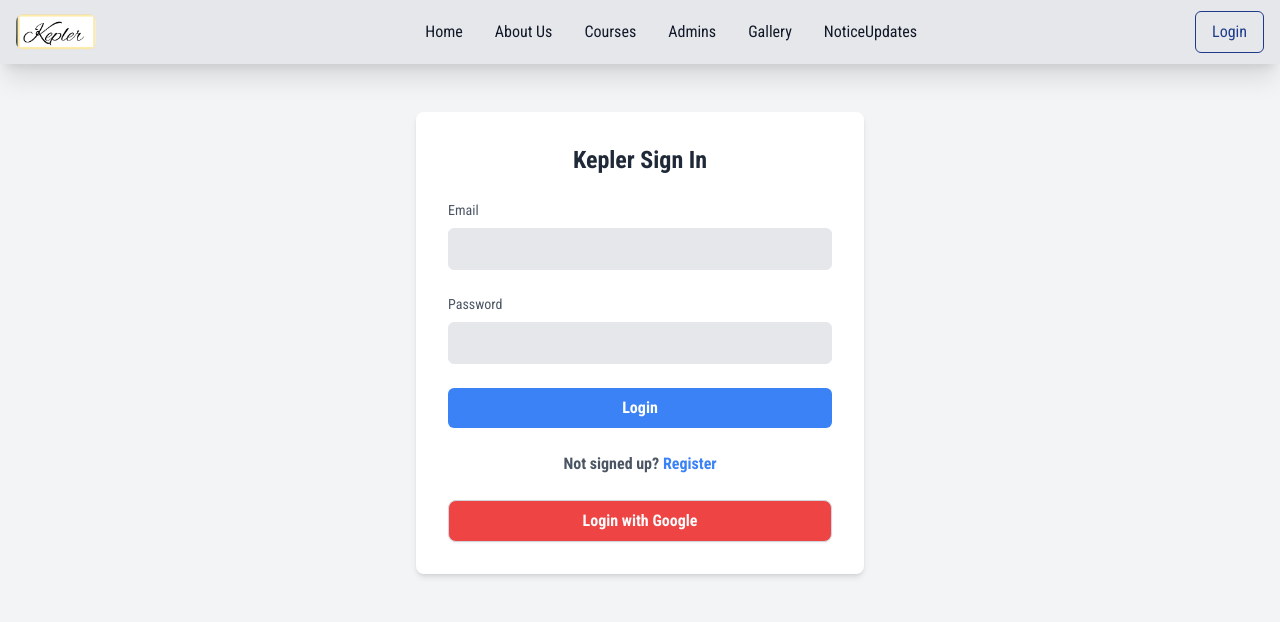
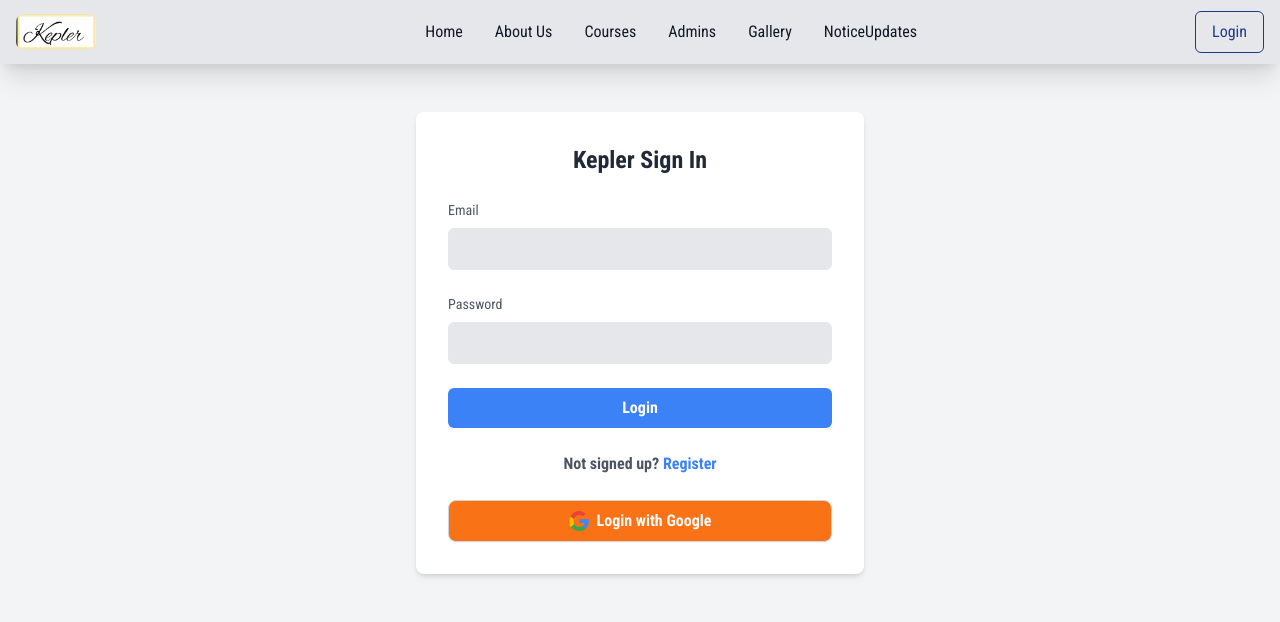
Before and after one commit to MFHIITP/Kepler_Frontend, a React (Vite) app: page /login in a window 1280 px wide. Shown: the top 622 px of the page. Built offline with nearby package versions, Linux system fonts and the light colour scheme.

Commit message:
major fixes

```diff
--- a/src/Components/Library.tsx
+++ b/src/Components/Library.tsx
@@ -71,7 +71,11 @@
       formData.append("image", pdfFile);
 
       try {
-        const { data } = await api.post(apiRoutes.imagePosting, formData);
+        const { data } = await api.post(apiRoutes.imagePosting, formData, {
+          headers: {
+            "Content-Type": "multipart/form-data"
+          }
+        });
         console.log(data);
         if (data.url) {
           bookurl = data.url;
--- a/src/Components/Login.tsx
+++ b/src/Components/Login.tsx
@@ -9,7 +9,7 @@
   const [email, setEmail] = useState("");
   const [password, setPassword] = useState("");
   const [loading, setLoading] = useState(false);
-  const server_addr = import.meta.env.VITE_SERV_ADDR
+  const server_addr = import.meta.env.VITE_SERV_ADDR;
   const navigate = useNavigate();
 
   useEffect(() => {
@@ -25,9 +25,9 @@
     event.preventDefault();
     setLoading(true);
     const response = await api.post(apiRoutes.auth.login.signInLogin, {
-        email: email,
-        password: password,
-      });
+      email: email,
+      password: password,
+    });
 
     if (response.status === 200) {
       const data = await response.data;
@@ -35,25 +35,25 @@
       if (data.accessToken != null && data.refreshToken != null) {
         setLoading(false);
         Cookies.set("AccessToken", data.accessToken, {
-          path: '/',
+          path: "/",
           secure: true,
-          sameSite: 'None'
-        })
+          sameSite: "None",
+        });
         Cookies.set("RefreshToken", data.refreshToken, {
-          path: '/',
+          path: "/",
           secure: true,
-          sameSite: 'None'
-        })
+          sameSite: "None",
+        });
         Cookies.set("ProfileInfo", JSON.stringify(data.profileinfo), {
-          path: '/',
+          path: "/",
           secure: true,
-          sameSite: 'None'
-        })
+          sameSite: "None",
+        });
         localStorage.setItem(
           "toast_message",
           `Login Successful! Welcome to Kepler ${data.profileinfo.name}`
         );
-        window.location.href = '/';
+        window.location.href = "/";
       }
     } else {
       setLoading(false);
@@ -132,8 +132,32 @@
         <div className="mt-6">
           <button
             onClick={handleGoogleLogin}
-            className="flex items-center justify-center w-full py-2 space-x-2 font-semibold text-gray-50 bg-red-500 hover:bg-red-700 rounded-lg border border-gray-300 shadow-sm focus:ring-2 focus:ring-blue-500 focus:outline-none"
+            className="flex items-center justify-center w-full py-2 space-x-2 font-semibold text-gray-50 bg-orange-500 hover:bg-orange-700 rounded-lg border border-gray-300 shadow-sm focus:ring-2 focus:ring-blue-500 focus:outline-none"
           >
+            {/* Google logo */}
+            <svg
+              className="w-5 h-5"
+              viewBox="0 0 533.5 544.3"
+              xmlns="http://www.w3.org/2000/svg"
+            >
+              <path
+                fill="#4285F4"
+                d="M533.5 278.4c0-17.6-1.6-34.5-4.7-50.9H272v96.4h147.1c-6.4 34.6-25.2 64.1-53.6 83.7v69.4h86.7c50.7-46.7 80.3-115.4 80.3-198.6z"
+              />
+              <path
+                fill="#34A853"
+                d="M272 544.3c72.2 0 132.8-23.8 177-64.6l-86.7-69.4c-24.1 16.2-55 25.8-90.3 25.8-69 0-127.5-46.6-148.4-109.1H36.1v68.5c44.5 88.2 135.4 148.8 235.9 148.8z"
+              />
+              <path
+                fill="#FBBC05"
+                d="M123.6 326.9c-10.6-31.4-10.6-65.7 0-97.1V161.3H36.1c-43.7 87.3-43.7 190.6 0 277.9l87.5-68.3z"
+              />
+              <path
+                fill="#EA4335"
+                d="M272 107.7c37.8 0 71.7 13 98.5 34.9l74-72.1C386.6 25.3 327.1 0 272 0 171.5 0 80.6 60.6 36.1 148.8l87.5 68.3C144.5 154.3 203 107.7 272 107.7z"
+              />
+            </svg>
+
             <span>Login with Google</span>
           </button>
         </div>
--- a/src/Components/Talk.tsx
+++ b/src/Components/Talk.tsx
@@ -37,7 +37,7 @@
   const [group, setGroup] = useState(groupNumber);
   const [opendetails, setOpendetails] = useState(false);
   const [message, setMessage] = useState("");
-  const [file, setFile] = useState({});
+  const [file, setFile] = useState<File | undefined>();
   const [allmessages, setAllmessages] = useState([]);
   const [Socket, setSocket] = useState<WebSocket | null>(null);
   const [loading, setLoading] = useState(true);
@@ -88,7 +88,7 @@
     localStorage.setItem("before_url", "image/upload/v1735395980");
     navigate(`/readbook/${newurl}`);
   };
-  const handleSubmit = async (event) => {
+  const handleSubmit = async (event: React.FormEvent<HTMLFormElement> | React.KeyboardEvent<HTMLTextAreaElement>) => {
     event.preventDefault(); // Prevents the page from refreshing
 
     if (Socket) {
@@ -101,7 +101,12 @@
         const imageform = new FormData();
         imageform.append("name", details.name);
         imageform.append("image", file);
-        const response = await api.post(apiRoutes.imagePosting, imageform);
+        console.log(imageform);
+        const response = await api.post(apiRoutes.imagePosting, imageform, {
+          headers: {
+            "Content-Type": "multipart/form-data"
+          }
+        });
         console.log(response);
         const resp = await response.data;
         formdata.append("image", resp.url);
@@ -126,7 +131,7 @@
       Socket.send(JSON.stringify(socketdata));
     }
     setMessage("");
-    setFile({});
+    setFile(undefined);
   };
 
   const handleDelete = async (posts, index) => {
@@ -298,11 +303,11 @@
               <div className="relative flex items-center cursor-pointer w-full bg-blue-800 rounded-lg hover:bg-blue-700 transition duration-200">
                 <input
                   type="file"
-                  onChange={(e) => setFile(e.target.files[0])}
+                  onChange={(e: React.ChangeEvent<HTMLInputElement>) => setFile(e.target.files?.[0])}
                   className="absolute inset-0 opacity-0 cursor-pointer"
                 />
                 <div className="text-white py-2 px-1 text-center w-full cursor-pointer">
-                  {file.name ? (
+                  {file?.name ? (
                     <>{file.name}</>
                   ) : (
                     <>
```
